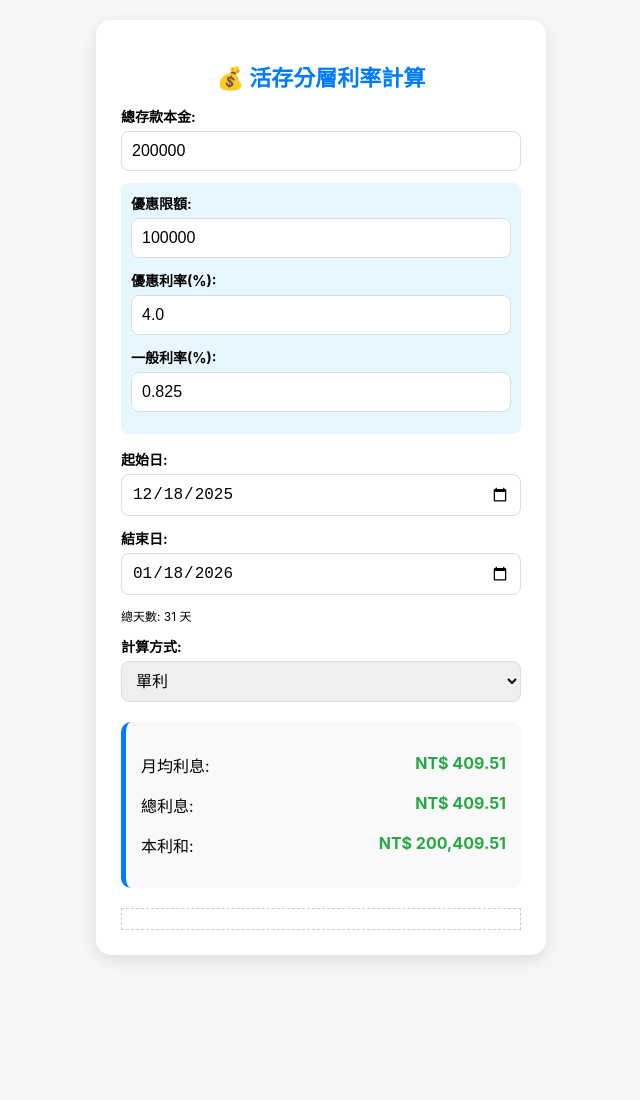
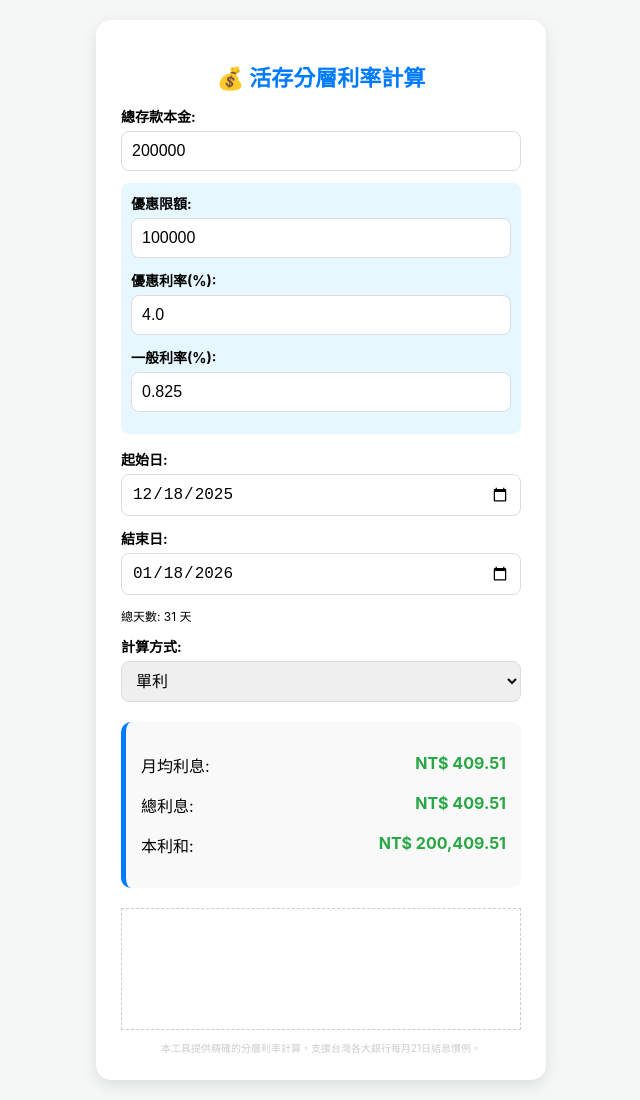
Before and after one commit to asftom87-eng/nterest-calculator-pwa, a plain HTML site: page index.html in a window 1280 px wide. Shown: the whole page, without its empty margins (319-959 px from the left). Before the commit the page ends 975 px from the top, so only its background shows below. Drawn offline with Linux system fonts and the light colour scheme.

Commit message:
Update index.html

```diff
--- a/index.html
+++ b/index.html
@@ -18,7 +18,7 @@
         input, select { width: 100%; padding: 10px; border: 1px solid #ddd; border-radius: 8px; box-sizing: border-box; font-size: 16px; }
         .result-area { margin-top: 20px; padding: 15px; background: #f9f9f9; border-radius: 10px; border-left: 5px solid #007bff; }
         .val { font-weight: bold; color: #28a745; float: right; }
-        .ad-box { margin-top: 20px; padding: 10px; border: 1px dashed #ccc; text-align: center; color: #999; font-size: 12px; }
+        .ad-box { margin-top: 20px; padding: 10px; border: 1px dashed #ccc; text-align: center; color: #999; font-size: 12px; min-height: 100px; }
     </style>
 </head>
 <body>
@@ -52,12 +52,15 @@
              data-full-width-responsive="true"></ins>
         <script> (adsbygoogle = window.adsbygoogle || []).push({}); </script>
     </div>
+    <div style="font-size: 10px; color: #ccc; margin-top: 10px; text-align: center;">
+        本工具提供精確的分層利率計算，支援台灣各大銀行每月21日結息慣例。
+    </div>
 </div>
 
 <script src="script.js"></script>
 <script>
     if ('serviceWorker' in navigator) {
-        navigator.serviceWorker.register('service-worker.js?v=40');
+        navigator.serviceWorker.register('service-worker.js?v=50');
     }
 </script>
 </body>
```
